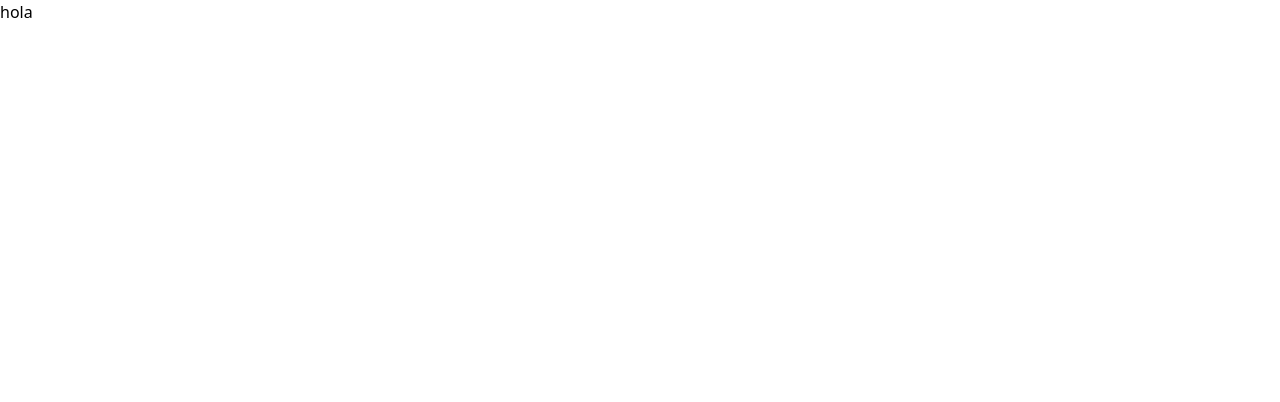
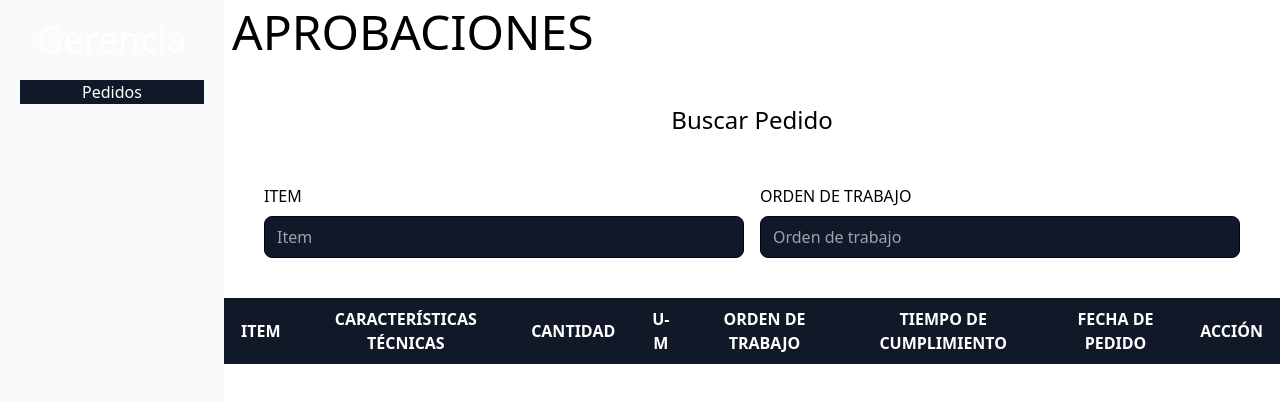
Before and after one commit to r-gabriel-f/adquisiciones, a React (Create React App) app in the folder Front_End/: page /aprobaciones in a window 1280 px wide. Shown: the top 402 px of the page. Built offline with nearby package versions, Linux system fonts and the light colour scheme.

Commit message:
se creo el html de gerencia

```diff
--- a/Front_End/src/compononts/Gerencia/Aprobaciones.js
+++ b/Front_End/src/compononts/Gerencia/Aprobaciones.js
@@ -1,7 +1,96 @@
-import React from 'react'
+import React, { useEffect, useState } from 'react'
+import { PanelGerencia } from '../Panel/PanelGerencia';
 
 export const Aprobaciones = ({username}) => {
+  const [name, setUsername] = useState("");
+
+  useEffect(() => {
+    const storedUsername = localStorage.getItem("username");
+
+    if (storedUsername) {
+      setUsername(storedUsername);
+    }
+
+  }, []);
   return (
-   <h1>hola</h1>
+    <div className="flex flex-col">
+    <PanelGerencia />
+    <div className="ml-56">
+      <div className="grid grid-cols-3 gap-4">
+        <div className="col-span-2">
+          <h1 className="text-5xl p-2 uppercase">
+            APROBACIONES
+          </h1>
+        </div>
+        <div>
+          <div className="flex justify-end mr-10 font-serif">
+            <h2 className="text-4xl uppercase">{name || username}</h2>
+          </div>
+
+        </div>
+      </div>
+      <div className="gap-4 mt-10">
+        <div className="mx-10">
+          <h4 className="text-2xl text-center">Buscar Pedido</h4>
+          <div className="grid grid-cols-2 gap-4 my-10">
+            <div>
+              <p className="my-2">ITEM</p>
+              <input
+                type="text"
+                placeholder="Item"
+
+
+                className="bg-gray-900 border border-gray-950 rounded-lg text-white py-2 px-3 w-full"
+              />
+            </div>
+            <div>
+              <p className="my-2">ORDEN DE TRABAJO</p>
+              <input
+                type="text"
+                placeholder="Orden de trabajo"
+
+
+                className="bg-gray-900 border border-gray-950 rounded-lg text-white py-2 px-3 w-full"
+              />
+            </div>
+          </div>
+        </div>
+
+      </div>
+      <div className="overflow-x-auto overflow-y-auto h-74">
+        <table
+          className="border-collapse border border-gray-900"
+          id="table-export"
+        >
+          <thead className="bg-gray-900 text-white sticky top-0">
+            <tr className="bg-gray-900 text-white">
+              <th className="border border-gray-900 py-2 px-4">ITEM</th>
+              <th className="border border-gray-900 py-2 px-4">
+                CARACTERÍSTICAS TÉCNICAS
+              </th>
+              <th className="border border-gray-900 py-2 px-4">CANTIDAD</th>
+              <th className="border border-gray-900 py-2 px-4">U-M</th>
+              <th className="border border-gray-900 py-2 px-4">
+                ORDEN DE TRABAJO
+              </th>
+
+              <th className="border border-gray-900 py-2 px-4">
+                TIEMPO DE CUMPLIMIENTO
+              </th>
+              <th className="border border-gray-900 py-2 px-4">
+                FECHA DE PEDIDO
+              </th>
+
+              <th className="border border-gray-900 py-2 px-4">ACCIÓN</th>
+            </tr>
+          </thead>
+          <tbody>
+
+          </tbody>
+        </table>
+      </div>
+
+    </div>
+  </div>
   )
 }
```
